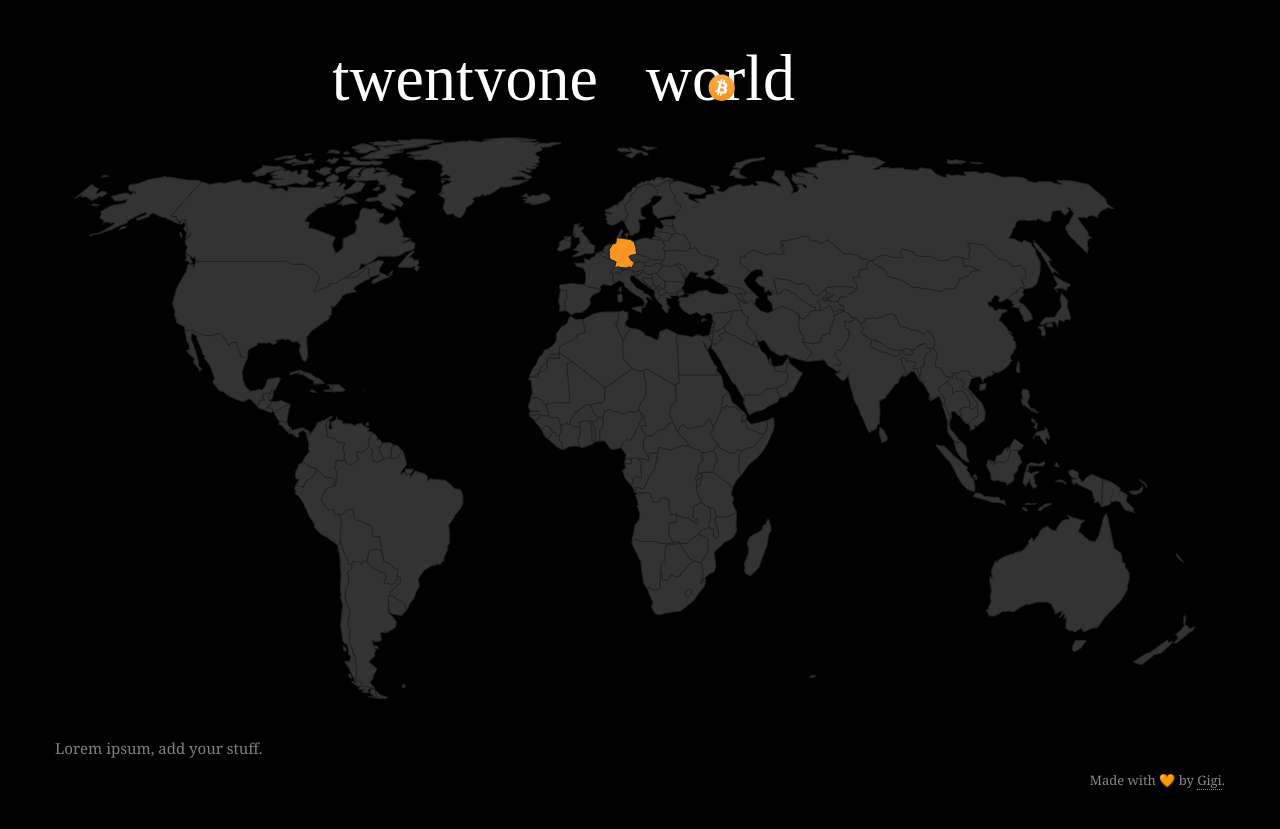
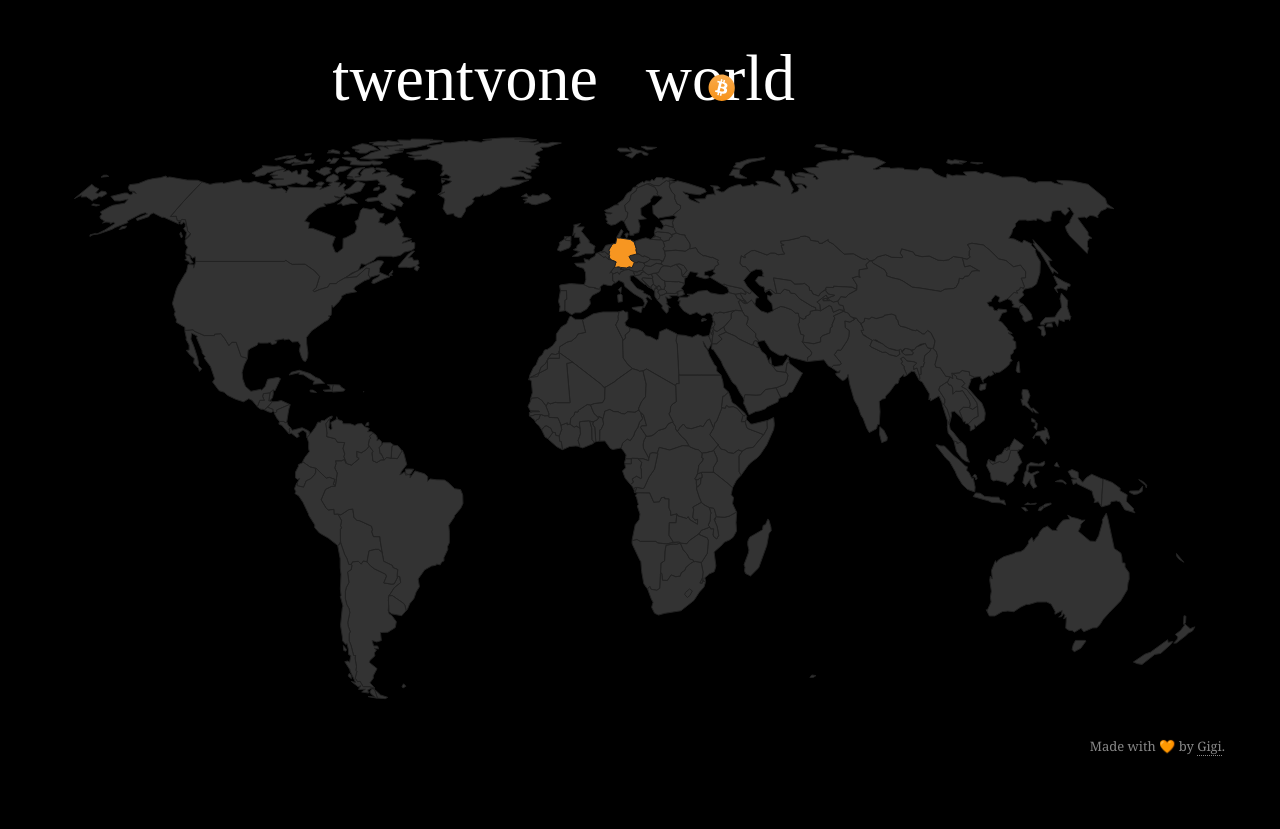
Before and after one commit to twentyone-world/twentyone-world.github.io, a Jekyll site: the page built from index.html, in a window 1280 px wide. Shown: the top 829 px of the page. Built offline with Jekyll 4.4.1, drawn with Linux system fonts in a browser that asks for light colours; Markdown is read by kramdown in place of the engine named in the settings; comment, search, counter and statistics services are not loaded.

Commit message:
chore: cleanup

```diff
--- a/index.html
+++ b/index.html
@@ -103,5 +103,3 @@ qtip: '/js/jquery.qtip.min.js'
 
 <div id="map" style="margin-bottom:1em">
 </div>
-
-<p>Lorem ipsum, add your stuff.</p>
```
